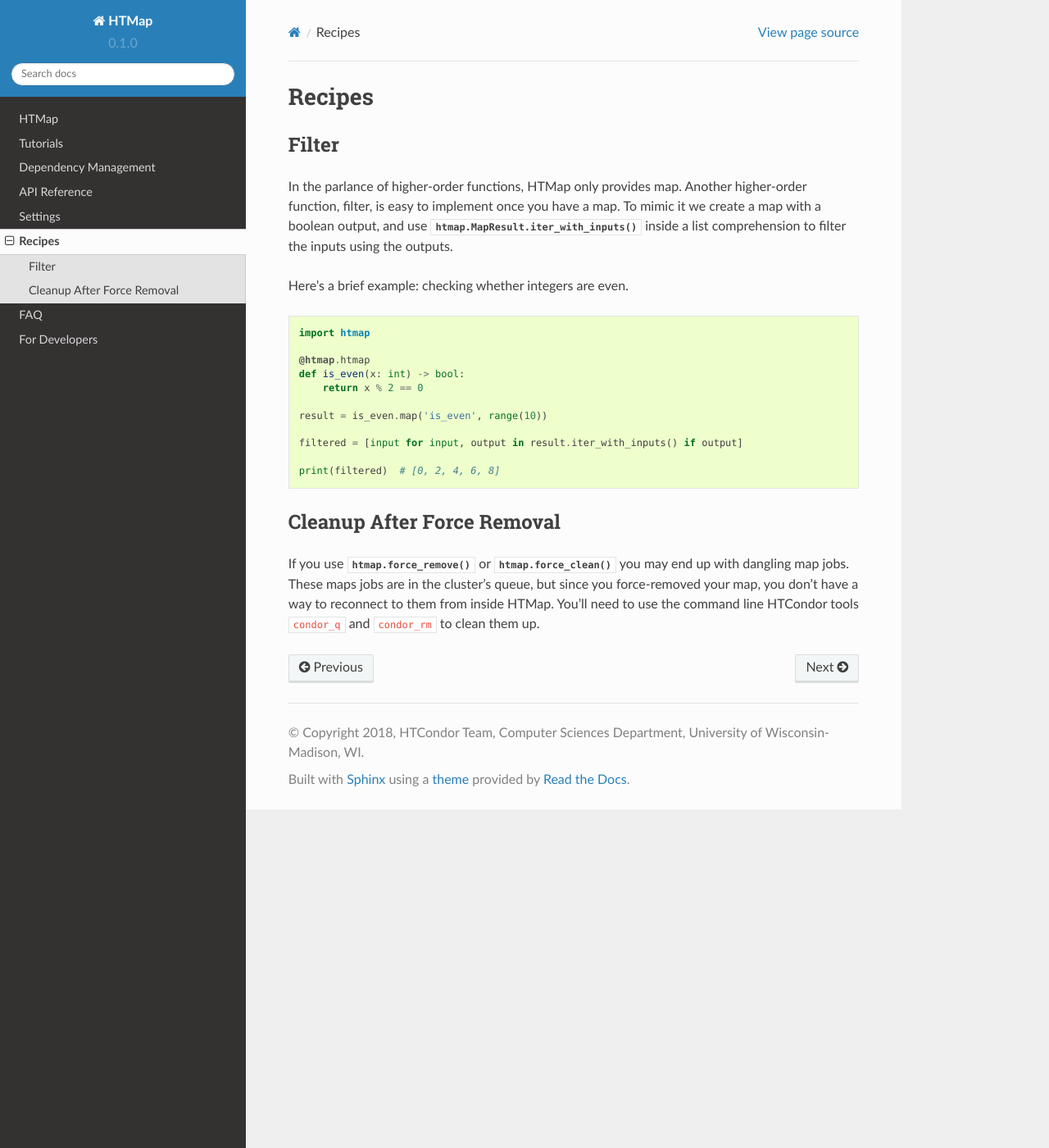
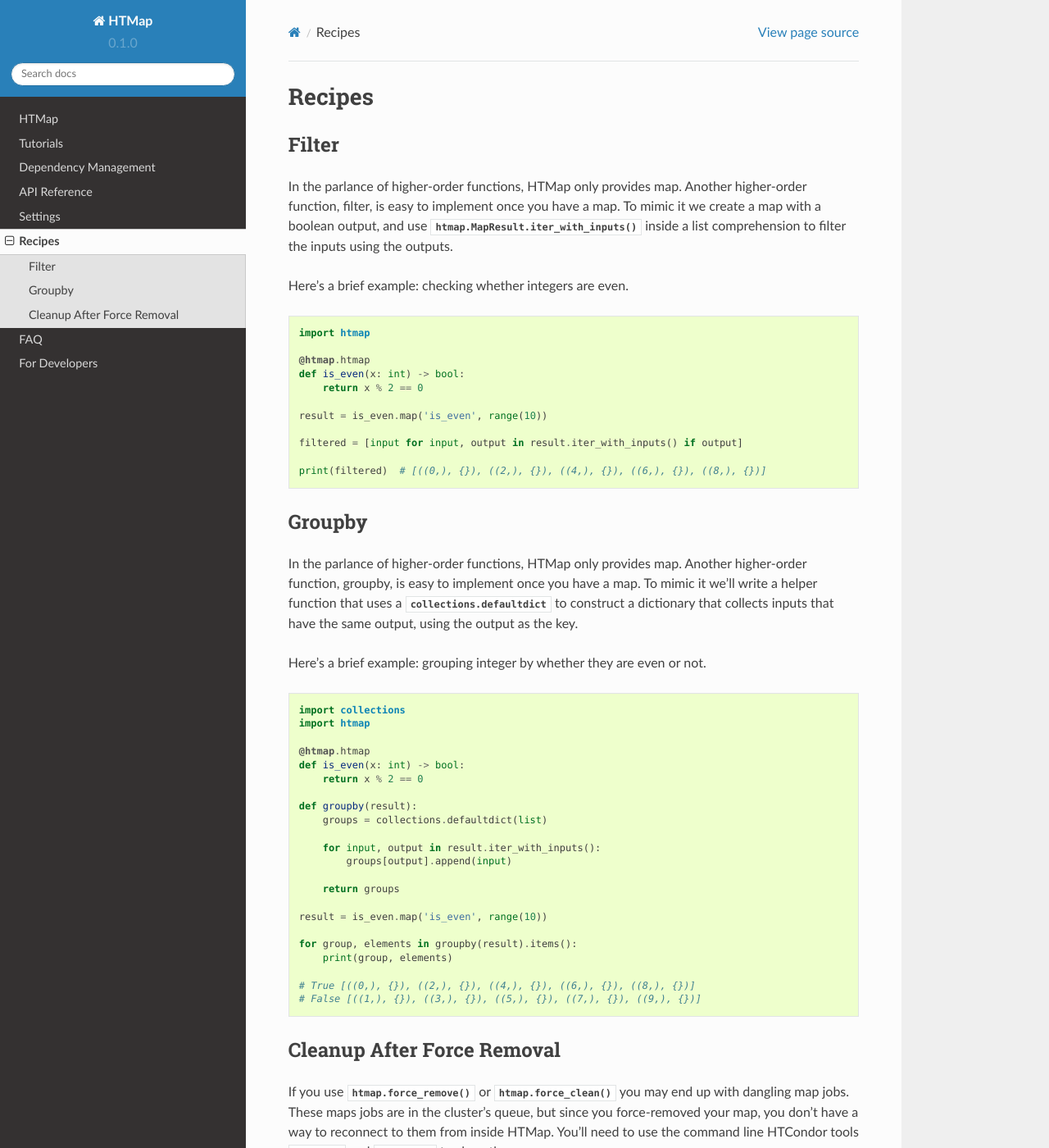
Before and after one commit to htcondor/htmap, a Sphinx documentation site: the page built from docs/source/recipes.rst, in a window 1280 px wide and 1400 px high. Shown: the whole window at 82% size. Built offline with Sphinx 7.4.7 and the Read the Docs theme 2.0.0, drawn with Linux system fonts in a browser that asks for light colours; the version number is read from the project's files by our own code.

Commit message:
fix output for filter recipe, add groupby recipe (resolves #44)

```diff
--- a/docs/source/recipes.rst
+++ b/docs/source/recipes.rst
@@ -27,7 +27,44 @@ Here's a brief example: checking whether integers are even.
 
     filtered = [input for input, output in result.iter_with_inputs() if output]
 
-    print(filtered)  # [0, 2, 4, 6, 8]
+    print(filtered)  # [((0,), {}), ((2,), {}), ((4,), {}), ((6,), {}), ((8,), {})]
+
+
+.. _groupby:
+
+Groupby
+-------
+
+In the parlance of higher-order functions, HTMap only provides map.
+Another higher-order function, groupby, is easy to implement once you have a map.
+To mimic it we'll write a helper function that uses a :class:`collections.defaultdict` to construct a dictionary that collects inputs that have the same output, using the output as the key.
+
+Here's a brief example: grouping integer by whether they are even or not.
+
+.. code-block:: python
+
+    import collections
+    import htmap
+
+    @htmap.htmap
+    def is_even(x: int) -> bool:
+        return x % 2 == 0
+
+    def groupby(result):
+        groups = collections.defaultdict(list)
+
+        for input, output in result.iter_with_inputs():
+            groups[output].append(input)
+
+        return groups
+
+    result = is_even.map('is_even', range(10))
+
+    for group, elements in groupby(result).items():
+        print(group, elements)
+
+    # True [((0,), {}), ((2,), {}), ((4,), {}), ((6,), {}), ((8,), {})]
+    # False [((1,), {}), ((3,), {}), ((5,), {}), ((7,), {}), ((9,), {})]
 
 
 .. _cleanup-after-force-removal:
```
